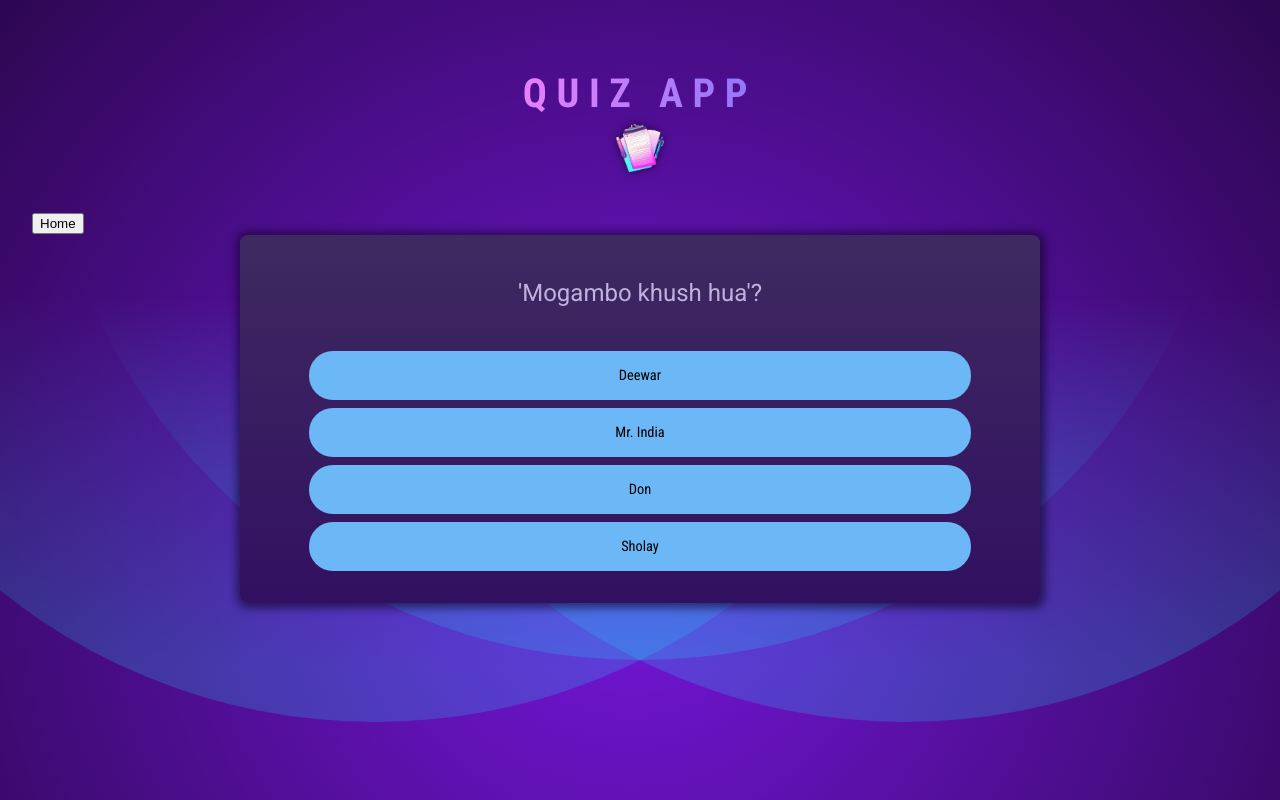
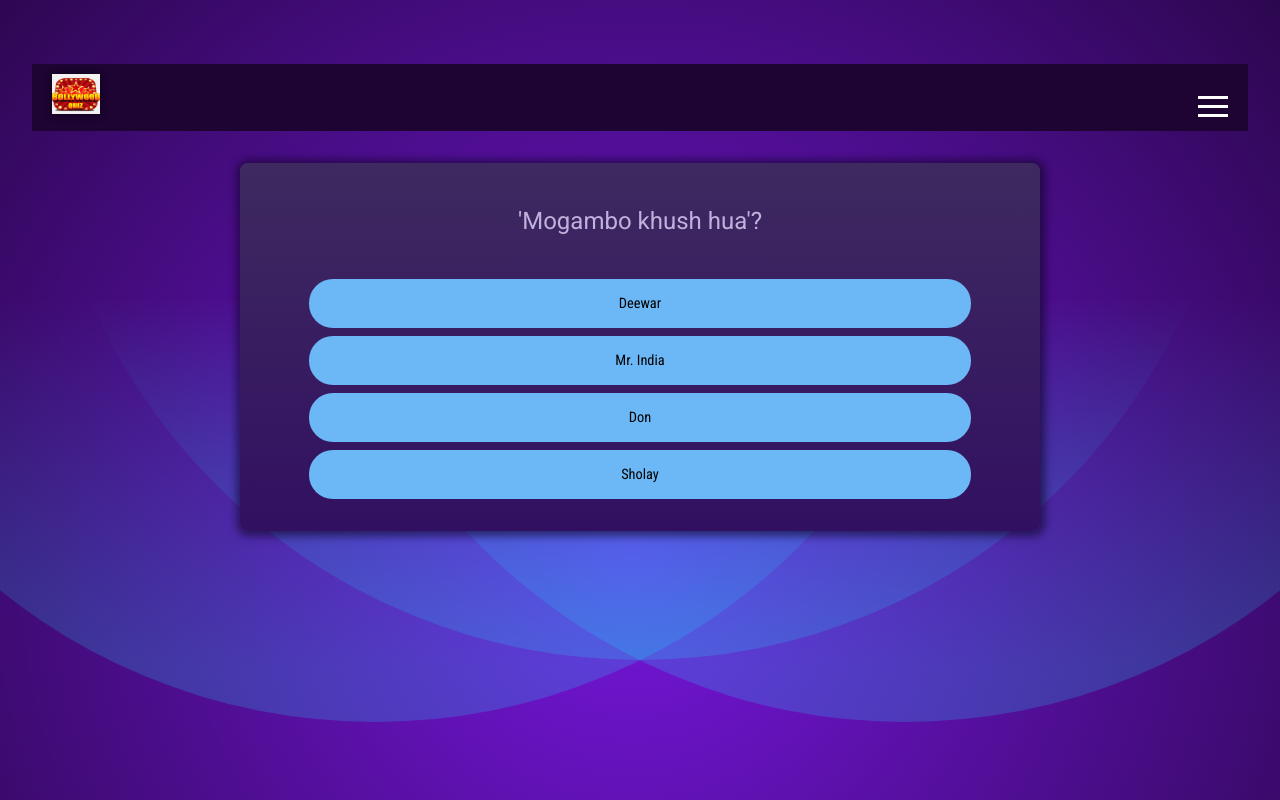
Before and after one commit to ms-tech-geek/quiz-app, a React (Vite) app: page /quiz in a window 1280 px wide. Built offline with nearby package versions, Linux system fonts and the light colour scheme.

Commit message:
add header dropdown

```diff
--- a/src/App.jsx
+++ b/src/App.jsx
@@ -1,11 +1,13 @@
 import { BrowserRouter as Router, Route, Routes } from 'react-router-dom';
 import Home from './components/Home';
 import Quiz from './components/Quiz';
+import Header from './components/Header';
 
 const App = () => {
   return (
     <>
       <Router>
+        <Header />
         <Routes>
           <Route path="/" element={<Home />} />
           <Route path="/quiz" element={<Quiz />} />
--- /dev/null
+++ b/src/components/Header.css
@@ -0,0 +1,71 @@
+/* src/components/Header.css */
+.header {
+  background-color: #1d0433;
+  color: white;
+  padding: 10px 20px;
+  position: relative;
+  z-index: 1000;
+}
+
+.header-container {
+  display: flex;
+  justify-content: space-between;
+  align-items: center;
+}
+
+.logo img {
+  height: 40px;
+}
+
+.menu-icon {
+  cursor: pointer;
+}
+
+.menu-icon div {
+  width: 30px;
+  height: 3px;
+  background-color: white;
+  margin: 6px 0;
+  transition: 0.4s;
+}
+
+.menu-icon-open .bar1 {
+  transform: rotate(-45deg) translate(-6px, 6px);
+}
+
+.menu-icon-open .bar2 {
+  opacity: 0;
+}
+
+.menu-icon-open .bar3 {
+  transform: rotate(45deg) translate(-6px, -6px);
+}
+
+.nav-menu {
+  display: flex;
+  flex-direction: column;
+  align-items: center;
+  position: absolute;
+  top: 60px;
+  right: 20px;
+  background-color: #1d0433;
+  border-radius: 8px;
+  padding: 10px;
+  display: none;
+}
+
+.nav-menu.open {
+  display: flex;
+}
+
+.nav-item {
+  color: white;
+  text-decoration: none;
+  padding: 10px;
+  transition: 0.3s;
+}
+
+.nav-item:hover {
+  background-color: #3e8e41;
+  border-radius: 4px;
+}
--- a/src/components/Header.jsx
+++ b/src/components/Header.jsx
@@ -1,10 +1,35 @@
-import logoImg from '../assets/quiz-logo.png';
+// src/components/Header.js
+import { useState } from 'react';
+import { Link } from 'react-router-dom';
+import appLogo from '../assets/quiz-logo.png';
+import './Header.css';
 
 const Header = () => {
+  const [isOpen, setIsOpen] = useState(false);
+
+  const toggleMenu = () => {
+    setIsOpen(!isOpen);
+  };
+
   return (
-    <header>
-      <h1>Quiz App</h1>
-      <img src={logoImg} alt="Quiz Logo" />
+    <header className="header">
+      <div className="header-container">
+        <div className="logo">
+          <img src={appLogo} alt="Logo" />{' '}
+        </div>
+        <div className="menu-icon" onClick={toggleMenu}>
+          <div className={isOpen ? 'menu-icon-open' : 'menu-icon-closed'}>
+            <div className="bar1"></div>
+            <div className="bar2"></div>
+            <div className="bar3"></div>
+          </div>
+        </div>
+        <nav className={isOpen ? 'nav-menu open' : 'nav-menu'}>
+          <Link to="/" className="nav-item">
+            Home
+          </Link>
+        </nav>
+      </div>
     </header>
   );
 };
--- a/src/components/Quiz.jsx
+++ b/src/components/Quiz.jsx
@@ -1,21 +1,13 @@
 import { useState, useCallback } from 'react';
-import { useNavigate } from 'react-router-dom';
-import Header from './Header';
 import combinedQuestions from '../questions.js';
 import Question from './Question.jsx';
 import Summary from './Summary.jsx';
 
 export default function Quiz() {
-  const navigate = useNavigate();
-
   const [userAnswers, setUserAnswers] = useState([]);
 
   const activeQuestionIndex = userAnswers.length;
   const quizIsComplete = activeQuestionIndex === combinedQuestions.length;
-
-  const handleHomeClick = () => {
-    navigate('/'); // Navigate back to the landing page
-  };
 
   const handleSelectAnswer = useCallback(function handleSelectAnswer(
     selectedAnswer
@@ -36,9 +28,6 @@ export default function Quiz() {
   }
 
   return (
-    <>
-      <Header />
-      <button onClick={handleHomeClick}>Home</button>
     <div id="quiz">
       <Question
         key={activeQuestionIndex}
@@ -47,6 +36,5 @@ export default function Quiz() {
         onSkipAnswer={handleSkipAnswer}
       />
     </div>
-    </>
   );
 }
```
Also changed, not shown: src/assets/quiz-logo.png. Lines whose indentation alone changed are shown as unchanged.
